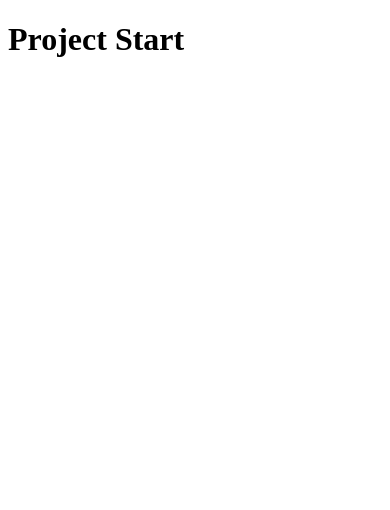
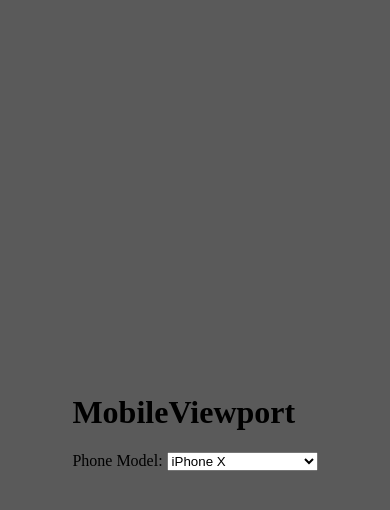
Before and after one commit to Web-Dev-Codi/MobileViewport-browser-Extension, a browser extension: page index.html in a window 390 px wide. Drawn offline with Linux system fonts and the light colour scheme.

Commit message:
Added Some phone models

```diff
--- /dev/null
+++ b/css/popup.css
@@ -0,0 +1,6 @@
+body {
+  margin: 0;
+  padding: 0;
+  box-sizing: border-box;
+  background-color: gray;
+}
--- /dev/null
+++ b/css/style.css
@@ -0,0 +1,7 @@
+
+body, html{
+  display: grid;
+  place-content: center;
+  height: 100vh;
+  background: #5A5A5A;
+}
--- a/index.html
+++ b/index.html
@@ -1,13 +1,26 @@
 <!doctype html>
 <html lang="en">
+
 <head>
   <title></title>
   <meta charset="UTF-8" />
   <meta name="viewport" content="width=device-width, initial-scale=1" />
-    <link href="css/styles.css" rel="stylesheet" />
+  <link href="/css/style.css" rel="stylesheet" />
 </head>
+
 <body>
-    <h1>Project Start</h1>
+  <div class="testing">
+    <h1>MobileViewport</h1>
+    <label for="phone-models">Phone Model:</label>
+    <select name="phone-models" id="phone-models">
+      <option value="iPhone X">iPhone X</option>
+      <option value="Google Pixel 8">Google Pixel 8</option>
+      <option value="Samsung Galaxy S20">Samsung Galaxy S20</option>
+      <option value="OnePlus 8">OnePlus 8</option>
+      <option value="Huawai P40">Huawei P40</option>
+    </select>
+  </div>
   <script src="/js/script.js" type="module"></script>
 </body>
+
 </html>
--- /dev/null
+++ b/js/popup.js
@@ -0,0 +1 @@
+console.log("Testing Popup");
--- a/js/script.js
+++ b/js/script.js
@@ -1 +1,7 @@
-console.log("Testing");
+const phonePicker = document.getElementById('phone-models')
+
+
+
+phonePicker.addEventListener('input', (e) => {
+console.log(e.target.value)
+})
```
Also changed, not shown: popup/popup.html (added, +12 -0 lines), css/styles.css (deleted), images/code-solid.svg (added), images/mobile-screen-button-solid.svg (added), manifest.json (added). Lines whose indentation alone changed are shown as unchanged.
